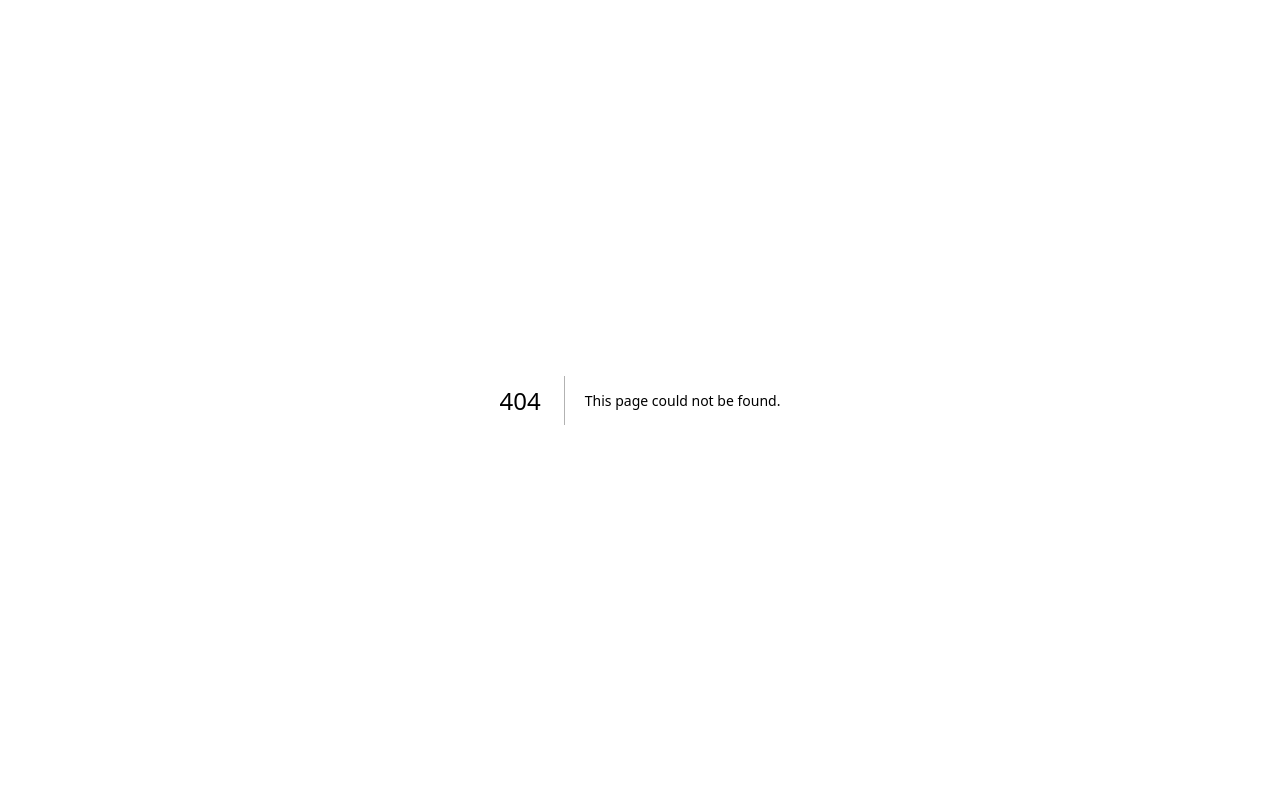
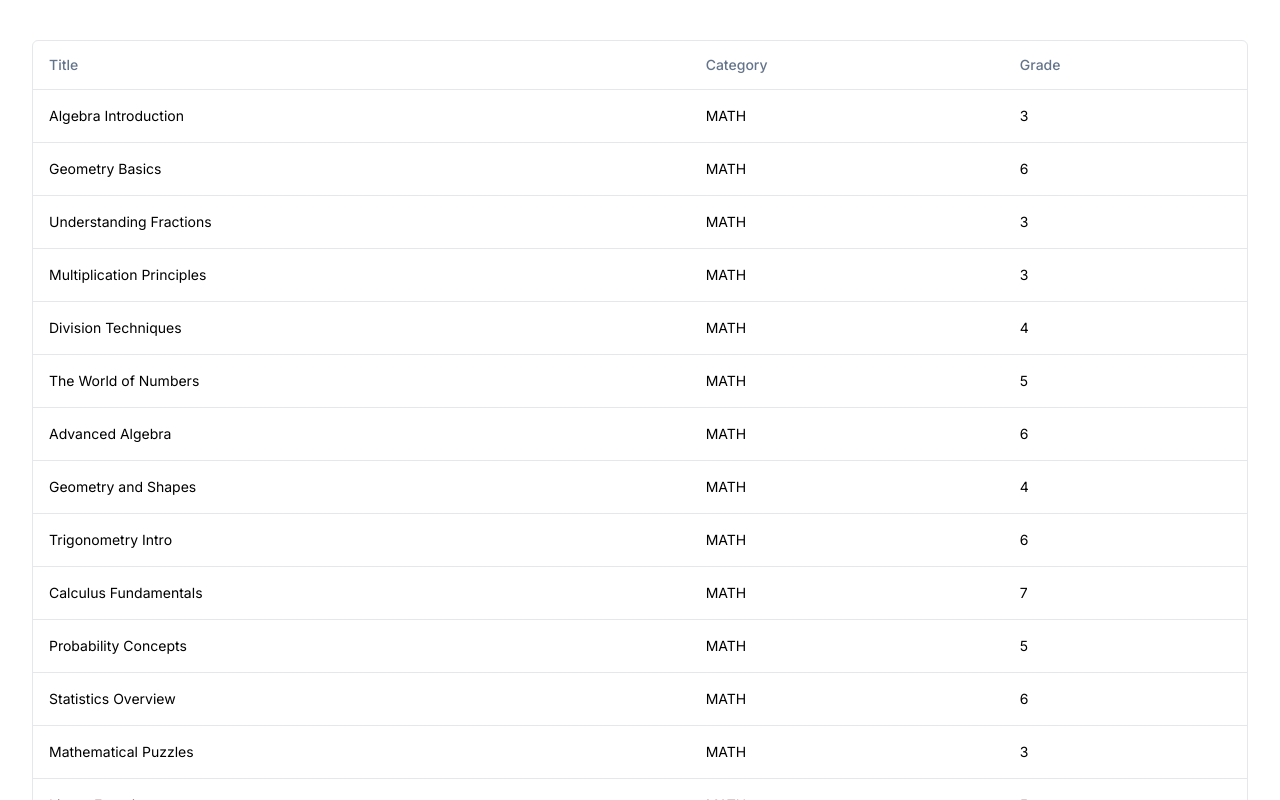
Before and after one commit to spaniard95/joubert, a Next.js app: page /lessons in a window 1280 px wide. Before the commit this address had no page. Shown: the top 800 px of the page. Built offline with nearby package versions, Linux system fonts and the light colour scheme.

Commit message:
simple table and app structure

```diff
--- a/package.json
+++ b/package.json
@@ -9,6 +9,7 @@
     "lint": "next lint"
   },
   "dependencies": {
+    "@tanstack/react-table": "^8.10.7",
     "class-variance-authority": "^0.7.0",
     "clsx": "^2.0.0",
     "lucide-react": "^0.294.0",
--- /dev/null
+++ b/src/app/(components)/custom-table/DataTable.tsx
@@ -0,0 +1,82 @@
+"use client";
+
+import {
+  ColumnDef,
+  flexRender,
+  getCoreRowModel,
+  useReactTable,
+} from "@tanstack/react-table";
+
+import {
+  Table,
+  TableBody,
+  TableCell,
+  TableHead,
+  TableHeader,
+  TableRow,
+} from "@/components/ui-library/table";
+
+interface DataTableProps<TData, TValue> {
+  columns: ColumnDef<TData, TValue>[];
+  data: TData[];
+}
+
+function DataTable<TData, TValue>({
+  columns,
+  data,
+}: DataTableProps<TData, TValue>) {
+  const table = useReactTable({
+    data,
+    columns,
+    getCoreRowModel: getCoreRowModel(),
+  });
+
+  return (
+    <div className="rounded-md border">
+      <Table>
+        <TableHeader>
+          {table.getHeaderGroups().map((headerGroup) => (
+            <TableRow key={headerGroup.id}>
+              {headerGroup.headers.map((header) => {
+                return (
+                  <TableHead key={header.id}>
+                    {header.isPlaceholder
+                      ? null
+                      : flexRender(
+                          header.column.columnDef.header,
+                          header.getContext()
+                        )}
+                  </TableHead>
+                );
+              })}
+            </TableRow>
+          ))}
+        </TableHeader>
+        <TableBody>
+          {table.getRowModel().rows?.length ? (
+            table.getRowModel().rows.map((row) => (
+              <TableRow
+                key={row.id}
+                data-state={row.getIsSelected() && "selected"}
+              >
+                {row.getVisibleCells().map((cell) => (
+                  <TableCell key={cell.id}>
+                    {flexRender(cell.column.columnDef.cell, cell.getContext())}
+                  </TableCell>
+                ))}
+              </TableRow>
+            ))
+          ) : (
+            <TableRow>
+              <TableCell colSpan={columns.length} className="h-24 text-center">
+                No results.
+              </TableCell>
+            </TableRow>
+          )}
+        </TableBody>
+      </Table>
+    </div>
+  );
+}
+
+export default DataTable;
--- /dev/null
+++ b/src/app/(components)/custom-table/columns.ts
@@ -0,0 +1,20 @@
+import { ColumnDef } from "@tanstack/react-table";
+import { Lesson } from "@/types";
+
+// This type is used to define the shape of our data.
+// You can use a Zod schema here if you want.
+
+export const columns: ColumnDef<Lesson>[] = [
+  {
+    accessorKey: "title",
+    header: "Title",
+  },
+  {
+    accessorKey: "category",
+    header: "Category",
+  },
+  {
+    accessorKey: "grade",
+    header: "Grade",
+  },
+];
--- /dev/null
+++ b/src/app/(components)/custom-table/index.ts
@@ -0,0 +1 @@
+export { default as DataTable } from "./DataTable";
--- /dev/null
+++ b/src/app/(components)/index.ts
@@ -0,0 +1 @@
+export { DataTable } from "./custom-table";
--- /dev/null
+++ b/src/app/lessons/page.tsx
@@ -0,0 +1,139 @@
+import { Lesson } from "@/types";
+import { DataTable } from "../(components)";
+import { columns } from "../(components)/custom-table/columns"; // fix this
+
+async function getData(): Promise<Lesson[]> {
+  // Fetch data from your API here.
+  return [
+    {
+      id: "1",
+      title: "Algebra Introduction",
+      category: "MATH",
+      grade: "3",
+    },
+    {
+      id: "2",
+      title: "Geometry Basics",
+      category: "MATH",
+      grade: "6",
+    },
+    {
+      id: "3",
+      title: "Understanding Fractions",
+      category: "MATH",
+      grade: "3",
+    },
+    {
+      id: "4",
+      title: "Multiplication Principles",
+      category: "MATH",
+      grade: "3",
+    },
+    {
+      id: "5",
+      title: "Division Techniques",
+      category: "MATH",
+      grade: "4",
+    },
+    {
+      id: "6",
+      title: "The World of Numbers",
+      category: "MATH",
+      grade: "5",
+    },
+    {
+      id: "7",
+      title: "Advanced Algebra",
+      category: "MATH",
+      grade: "6",
+    },
+    {
+      id: "8",
+      title: "Geometry and Shapes",
+      category: "MATH",
+      grade: "4",
+    },
+    {
+      id: "9",
+      title: "Trigonometry Intro",
+      category: "MATH",
+      grade: "6",
+    },
+    {
+      id: "10",
+      title: "Calculus Fundamentals",
+      category: "MATH",
+      grade: "7",
+    },
+    {
+      id: "11",
+      title: "Probability Concepts",
+      category: "MATH",
+      grade: "5",
+    },
+    {
+      id: "12",
+      title: "Statistics Overview",
+      category: "MATH",
+      grade: "6",
+    },
+    {
+      id: "13",
+      title: "Mathematical Puzzles",
+      category: "MATH",
+      grade: "3",
+    },
+    {
+      id: "14",
+      title: "Linear Equations",
+      category: "MATH",
+      grade: "5",
+    },
+    {
+      id: "15",
+      title: "Quadratic Equations",
+      category: "MATH",
+      grade: "6",
+    },
+    {
+      id: "16",
+      title: "Graphs and Functions",
+      category: "MATH",
+      grade: "6",
+    },
+    {
+      id: "17",
+      title: "Math in Real Life",
+      category: "MATH",
+      grade: "4",
+    },
+    {
+      id: "18",
+      title: "Exploring Measurements",
+      category: "MATH",
+      grade: "3",
+    },
+    {
+      id: "19",
+      title: "Understanding Decimals",
+      category: "MATH",
+      grade: "4",
+    },
+    {
+      id: "20",
+      title: "Introduction to Ratios",
+      category: "MATH",
+      grade: "3",
+    },
+  ];
+}
+
+export default async function DemoPage() {
+  const data = await getData();
+
+  return (
+    <div className="container mx-auto py-10">
+      <DataTable data={data} columns={columns} />
+    </div>
+  );
+}
--- /dev/null
+++ b/src/components/ui-library/index.ts
@@ -0,0 +1,10 @@
+export {
+  Table,
+  TableHeader,
+  TableBody,
+  TableFooter,
+  TableHead,
+  TableRow,
+  TableCell,
+  TableCaption,
+} from "./table";
--- /dev/null
+++ b/src/components/ui-library/table.tsx
@@ -0,0 +1,117 @@
+import * as React from "react"
+
+import { cn } from "@/lib/utils"
+
+const Table = React.forwardRef<
+  HTMLTableElement,
+  React.HTMLAttributes<HTMLTableElement>
+>(({ className, ...props }, ref) => (
+  <div className="relative w-full overflow-auto">
+    <table
+      ref={ref}
+      className={cn("w-full caption-bottom text-sm", className)}
+      {...props}
+    />
+  </div>
+))
+Table.displayName = "Table"
+
+const TableHeader = React.forwardRef<
+  HTMLTableSectionElement,
+  React.HTMLAttributes<HTMLTableSectionElement>
+>(({ className, ...props }, ref) => (
+  <thead ref={ref} className={cn("[&_tr]:border-b", className)} {...props} />
+))
+TableHeader.displayName = "TableHeader"
+
+const TableBody = React.forwardRef<
+  HTMLTableSectionElement,
+  React.HTMLAttributes<HTMLTableSectionElement>
+>(({ className, ...props }, ref) => (
+  <tbody
+    ref={ref}
+    className={cn("[&_tr:last-child]:border-0", className)}
+    {...props}
+  />
+))
+TableBody.displayName = "TableBody"
+
+const TableFooter = React.forwardRef<
+  HTMLTableSectionElement,
+  React.HTMLAttributes<HTMLTableSectionElement>
+>(({ className, ...props }, ref) => (
+  <tfoot
+    ref={ref}
+    className={cn(
+      "border-t bg-slate-100/50 font-medium [&>tr]:last:border-b-0 dark:bg-slate-800/50",
+      className
+    )}
+    {...props}
+  />
+))
+TableFooter.displayName = "TableFooter"
+
+const TableRow = React.forwardRef<
+  HTMLTableRowElement,
+  React.HTMLAttributes<HTMLTableRowElement>
+>(({ className, ...props }, ref) => (
+  <tr
+    ref={ref}
+    className={cn(
+      "border-b transition-colors hover:bg-slate-100/50 data-[state=selected]:bg-slate-100 dark:hover:bg-slate-800/50 dark:data-[state=selected]:bg-slate-800",
+      className
+    )}
+    {...props}
+  />
+))
+TableRow.displayName = "TableRow"
+
+const TableHead = React.forwardRef<
+  HTMLTableCellElement,
+  React.ThHTMLAttributes<HTMLTableCellElement>
+>(({ className, ...props }, ref) => (
+  <th
+    ref={ref}
+    className={cn(
+      "h-12 px-4 text-left align-middle font-medium text-slate-500 [&:has([role=checkbox])]:pr-0 dark:text-slate-400",
+      className
+    )}
+    {...props}
+  />
+))
+TableHead.displayName = "TableHead"
+
+const TableCell = React.forwardRef<
+  HTMLTableCellElement,
+  React.TdHTMLAttributes<HTMLTableCellElement>
+>(({ className, ...props }, ref) => (
+  <td
+    ref={ref}
+    className={cn("p-4 align-middle [&:has([role=checkbox])]:pr-0", className)}
+    {...props}
+  />
+))
+TableCell.displayName = "TableCell"
+
+const TableCaption = React.forwardRef<
+  HTMLTableCaptionElement,
+  React.HTMLAttributes<HTMLTableCaptionElement>
+>(({ className, ...props }, ref) => (
+  <caption
+    ref={ref}
+    className={cn("mt-4 text-sm text-slate-500 dark:text-slate-400", className)}
+    {...props}
+  />
+))
+TableCaption.displayName = "TableCaption"
+
+export {
+  Table,
+  TableHeader,
+  TableBody,
+  TableFooter,
+  TableHead,
+  TableRow,
+  TableCell,
+  TableCaption,
+}
--- /dev/null
+++ b/src/types/index.ts
@@ -0,0 +1 @@
+export * from "./lessons";
--- /dev/null
+++ b/src/types/lessons.ts
@@ -0,0 +1,6 @@
+export type Lesson = {
+  id: string; // should it be a number?
+  title: string;
+  category: string;
+  grade: string;
+};
```
Also changed, not shown: 2 other files (tests, documents, lock files or other folders).
